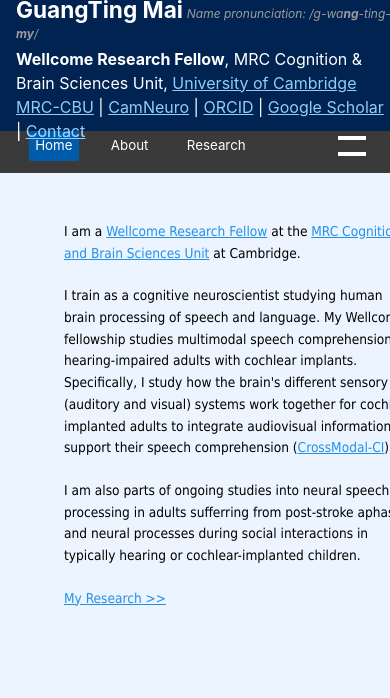
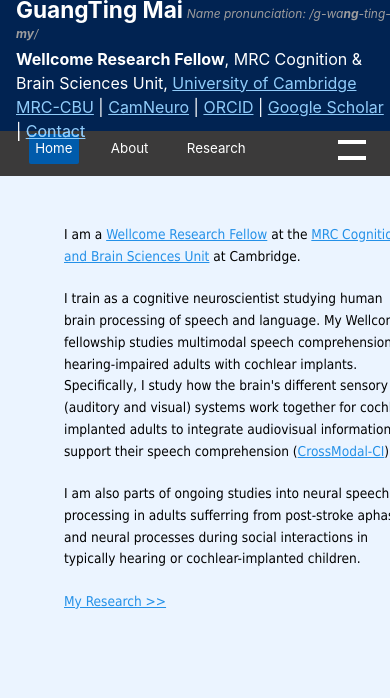
Before and after one commit to guangtingmai/guangtingmai.github.io, a Jekyll site: the page built from _pages/readme.html, in a window 390 px wide and 1078 px high. Shown: the top 698 px of the window. Built offline with Jekyll 4.4.1, drawn with Linux system fonts in a browser that asks for light colours.

Commit message:
Update custom.scss

```diff
--- a/_sass/custom.scss
+++ b/_sass/custom.scss
@@ -236,7 +236,7 @@
   .masthead {
   justify-content: flex-start !important;
   margin-left: 0 !important;
-  margin-top: 4rem !important;
+  margin-top: 4.2rem !important;
   height: 3.4rem !important;
   z-index: 9998 !important;
   }
```
